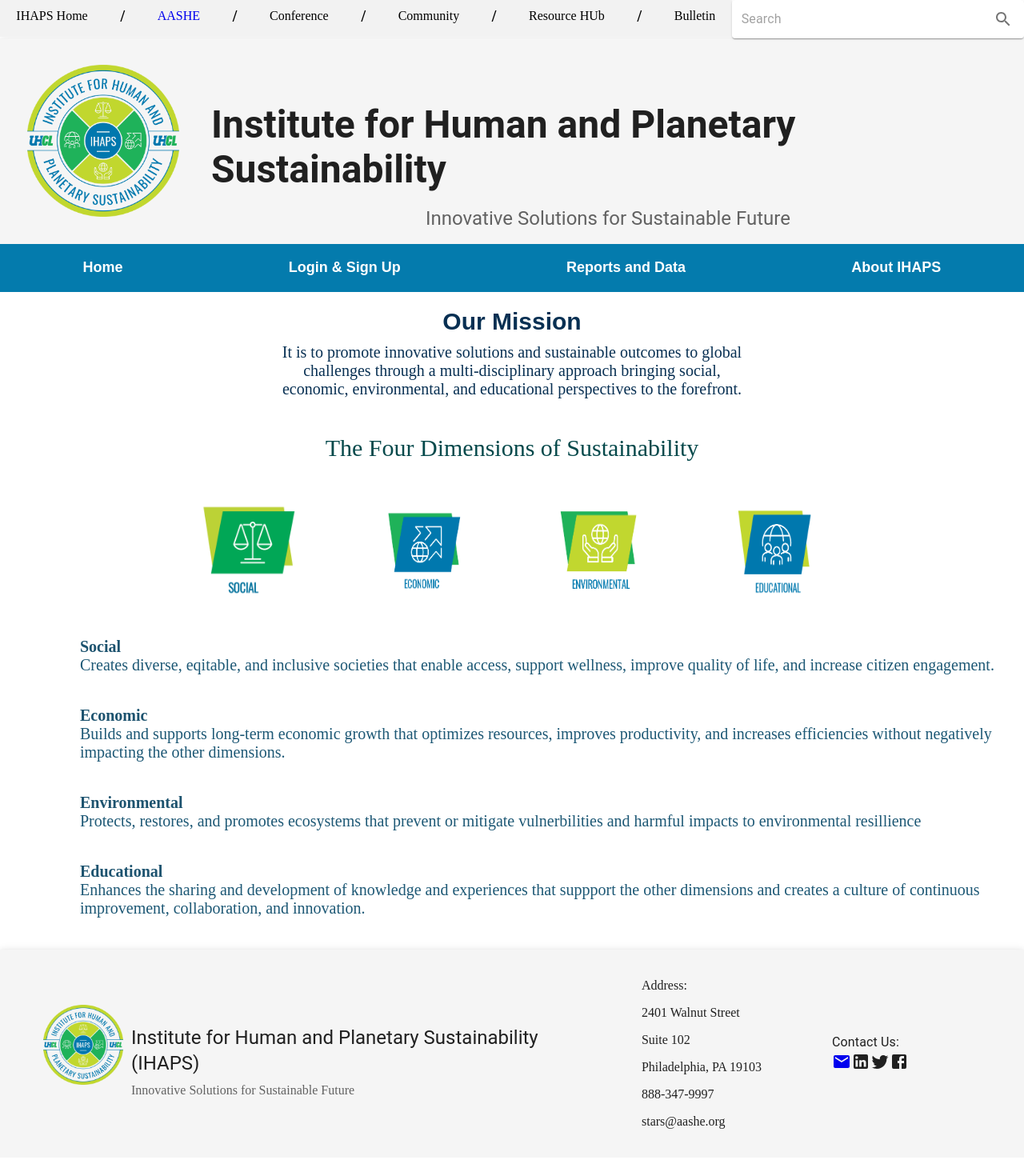
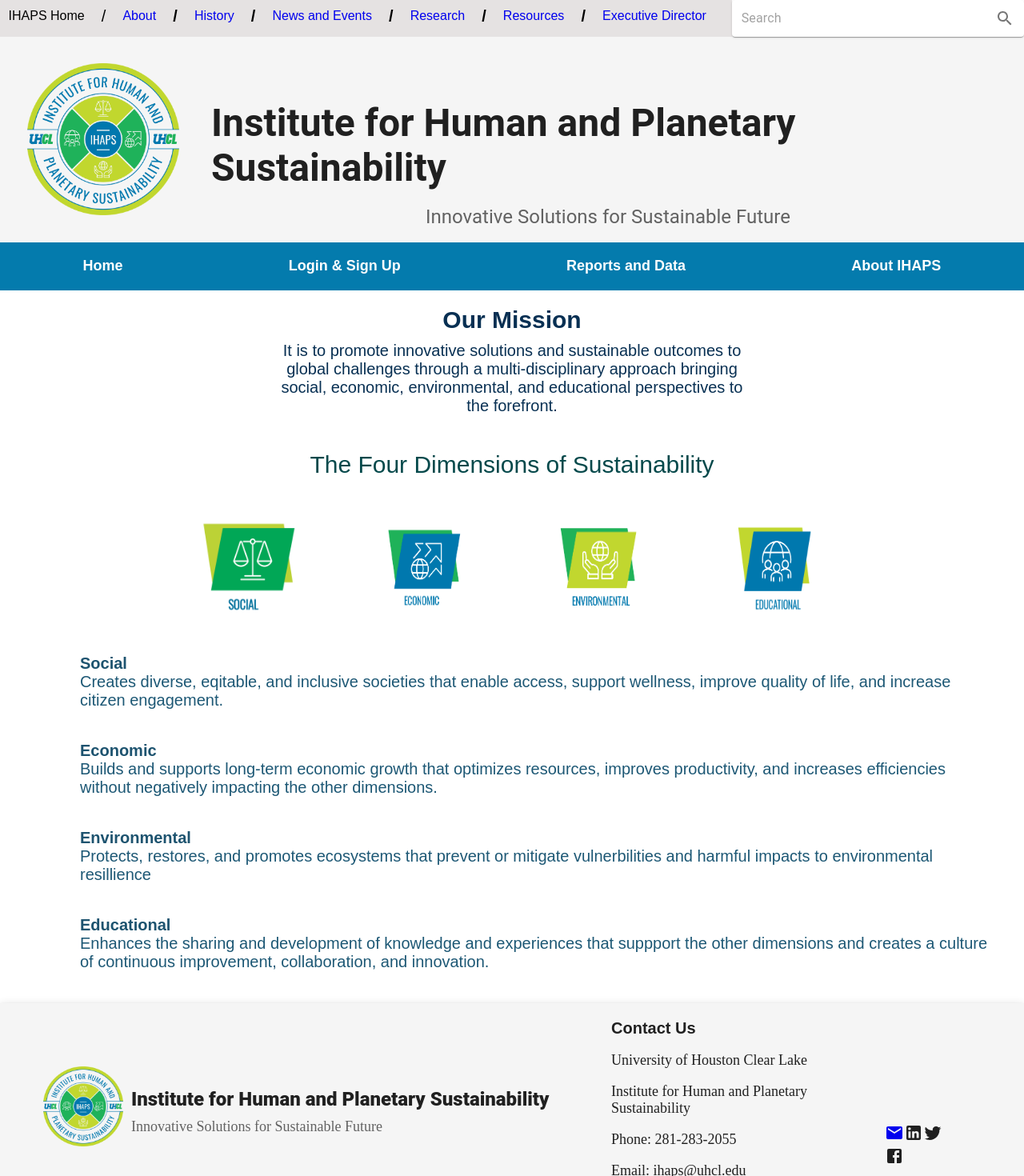
Before and after one commit to sdpreddy1998/IHAPS, a React (Create React App) app in the folder IHAPS-master/: page /#/ in a window 1280 px wide. Shown: the top 1470 px of the page at 80% size. Before the commit the page ends 1447 px from the top, so only its background shows below. Built offline with nearby package versions, Linux system fonts and the light colour scheme.

Commit message:
few changes

```diff
--- a/IHAPS-master/src/App.css
+++ b/IHAPS-master/src/App.css
@@ -26,7 +26,8 @@
 .footer-row{
   display: flex;
   justify-content: space-between;
-  margin:20px
+  margin:20px;
+  font-size: large;
 }
 .logo-footer{
 	position:relative;
@@ -104,6 +105,7 @@
   width: 30em;
   text-align: center;
   justify-content: center;
+  font-family: sans-serif;
 }
 .Sustanability_heading{
   margin-top: 45px;
@@ -112,6 +114,7 @@
   color: rgb(5,73,75);
   display: flex;
   justify-content: center;
+  font-family: sans-serif;
 }
 .center-images{
 display: flex;
@@ -132,11 +135,13 @@
 .content_heading{
   color:#1D536F;
   font-size: 20px;
-  font-weight: 550;
+  font-weight: 800;
+  font-family: sans-serif;
 }
 .content_matter{
   color:#1d5875;
   font-size:20px;
+  font-family:sans-serif;
 }
 .back-button{
   display: flex;
@@ -307,6 +312,9 @@
 .appbar-row{
   display: flex;
   flex-direction: row;
+  font-size: 20px;
+  font-family: sans-serif;
+  font-weight: 800;
 }
 .navbar {
   background-color: #333;
@@ -327,7 +335,6 @@
   cursor: pointer;
   font-size: 16px;
   font-weight: bold;
-  color:aqua;
   text-align: center;
   padding: 14px 16px;
   font-family: sans-serif;
@@ -391,13 +398,14 @@
 .top-app-bar{
   width:80%;
   height:46px;
-  background-color: rgb(242,242,242);
+  background-color: rgb(229, 226, 226);
 }
 .Top-bar-list {
   list-style-type: none;
   margin: 0;
   padding: 0;
   overflow: hidden;
+  font-family: sans-serif;
   display: flex;
   justify-content: space-around;
   align-items: center;
@@ -407,12 +415,18 @@
   list-style-type: none;
   margin: 0;
   padding: 0;
-  height:40px;
+  height:100px;
+  font-size:1px;
   overflow: hidden;
-  background-color:#b2f013;
+  background-color:#215f80;
   font-family: sans-serif;
   display: flex;
   justify-content: space-around;
+}
+.contact {
+  font-size: 20px;
+  font-family: sans-serif;
+  font-weight: 800;
 }
 li{
   cursor: pointer;
--- a/IHAPS-master/src/App.js
+++ b/IHAPS-master/src/App.js
@@ -1,5 +1,3 @@
-
-
 import React from "react";
 import { Route, Routes } from 'react-router-dom';
 import WorkGroups from "./WorkGroups";
@@ -25,12 +23,11 @@
 import Register from "./Register"
 import "./App.css";
 import Workgroupsreport from "./Workgroupsreport"
-
-
 const RoutesApp = () => {
   return (
       <Routes basename='/index.html'>
         <Route path="/"  element={<Home/>}/>
+        <Route path="/Participation" element={<Participation/>}/>
         <Route path="/WorkGroups" element={<WorkGroups/>}/>
         <Route path="/Curriculum" element={<Curriculum/>}/>
         <Route path="/Academiccourse"  element={<Academiccourse/>}/>
@@ -46,9 +43,8 @@
         <Route path="/FacultySusResearchService" element={<FacultySusResearchService/>}/>
         <Route path="/ResearchandScholorship" element={<ResearchandScholorship/>}/>
         <Route path="/FoodAndWaste" element={<FoodAndWaste/>}/>
-        <Route path="SusFoodandBeverage" element={<SusFoodandBeverage/>}/>
+        <Route path="/SusFoodandBeverage" element={<SusFoodandBeverage/>}/>
         <Route path="/AirAndTransportation" element={<AirandTransportation/>}/>
-        <Route path="/Participation" element={<Participation/>}/>
         <Route path="/Login" element={<Login/>}/>
         <Route path="/Register" element={<Register/>}/>
         <Route path="/Workgroupsreport" element={<Workgroupsreport/>}/>
--- a/IHAPS-master/src/Footer.js
+++ b/IHAPS-master/src/Footer.js
@@ -16,8 +16,8 @@
                             <img src={Logo} target="blank" className="logo-footer" />
                         </Typography>
                         <div classname="appbar-row">
-                            <Typography component="h1" variant="h5" color="textPrimary" gutterBottom style={{ textAlign: "left", marginTop: 35, marginLeft: 20,width:"700px" }}>
-                                Institute for Human and Planetary Sustainability (IHAPS)
+                            <Typography component="h1" variant="h5" color="textPrimary" gutterBottom style={{ textAlign: "left",marginTop: 35, fontWeight:"800",marginLeft: 20,width:"700px" }}>
+                                Institute for Human and Planetary Sustainability
                             </Typography>
                             <Typography align="center" variant="h7" color="textSecondary" paragraph style={{ textAlign: "left", marginLeft: 20 }}>
                                 Innovative Solutions for Sustainable Future
@@ -26,19 +26,21 @@
                     </div>
                     <div style={{ marginRight: 50 }}>
                         <Typography variant="h7" color="textPrimary" >
-                            <p>Address:</p>
-                            <p>2401 Walnut Street</p>
-                            <p>Suite 102</p>
-                            <p> Philadelphia, PA 19103</p>
-                            <p> 888-347-9997</p>
-                            <p> stars@aashe.org</p>
+                            <div class="contact">
+                                Contact Us
+                            </div>
+                            <p>University of Houston Clear Lake</p>
+                            <p>Institute for Human and Planetary Sustainability</p>
+                            <p> Phone: 281-283-2055</p>
+                            <p>Email: ihaps@uhcl.edu</p>
+
                         </Typography>
                     </div>
-                    <div style={{marginRight:100,cursor:"pointer"}}>
+                    <div style={{marginTop: 100,cursor:"pointer",marginRight:50}}>
                         <Typography>
-                            Contact Us:
+
                         </Typography>
-                        <a href="https://google.com" >
+                        <a href="mailto:ihaps@uhcl.edu" target={'blank'} >
                         <EmailIcon />
                         </a>
                         <LinkedInIcon />
--- a/IHAPS-master/src/Home.js
+++ b/IHAPS-master/src/Home.js
@@ -13,9 +13,6 @@
 import Navigationbar from './Navigationbar';
 import Topappbar from './Topappbar';
 function Home() {
-  const handleClick = () => {
-    window.location='/';
-  }
   const content = [
     {
       heading: "Social",
@@ -92,5 +89,4 @@
     </div>
   );
 }
-
 export default Home;
--- a/IHAPS-master/src/Participation.js
+++ b/IHAPS-master/src/Participation.js
@@ -9,9 +9,7 @@
 import { AppBar, Typography, Toolbar } from '@mui/material'
 import Topappbar from './Topappbar';
 import Navigationbar from './Navigationbar';
-
 function Participation() {
-
     return (
         <div className="main_container" style={{ backgroundColor: "white" }}>
             <Topappbar/>
--- a/IHAPS-master/src/Searchbar.js
+++ b/IHAPS-master/src/Searchbar.js
@@ -13,7 +13,7 @@
         this.onSearchClick = this.onSearchClick.bind(this);
     };
     onSearchClick(event) => {
-        let url = 'http://localhost:3000/search' + encodeURI(this.state.search) + '&json=1';
+        let url = 'http://google.com' + encodeURI(this.state.search) + '&json=1';
         axios.get(url)
             .then(response => {
                 let data = {
--- a/IHAPS-master/src/Topappbar.js
+++ b/IHAPS-master/src/Topappbar.js
@@ -19,13 +19,15 @@
             <div style={{display:"flex",flexDirection:"row"}}>
                 <div className='top-app-bar'>
                     <ul className="Top-bar-list">
-                        <li onClick={handleIHAPSHome}>IHAPS Home</li><span style={{ fontWeight: 800, fontSize: 20 }}>&#47;</span>
-                        <a href="https://www.aashe.org/" target="blank" style={{textDecoration:"none"}}><li>AASHE</li></a><span style={{ fontWeight: 800, fontSize: 20 }}>&#47;</span>
-                        <li>Conference</li><span style={{ fontWeight: 800, fontSize: 20 }}>&#47;</span>
-                        <li>Community</li><span style={{ fontWeight: 800, fontSize: 20 }}>&#47;</span>
-                        <li>Resource HUb</li><span style={{ fontWeight: 800, fontSize: 20 }}>&#47;</span>
-                        <li>Bulletin</li>
+                        <li onClick={handleIHAPSHome}>IHAPS Home</li><span style={{ fontWeight: 80, fontSize: 20 }}>&#47;</span>
+                        <a href="https://www.uhcl.edu/sustainability/about/" target="blank" style={{textDecoration:"none"}}><li>About</li></a><span style={{ fontWeight: 800, fontSize: 20 }}>&#47;</span>
+                        <a href="https://www.uhcl.edu/sustainability/history/" target="blank" style={{textDecoration:"none"}}><li>History</li></a><span style={{ fontWeight: 800, fontSize: 20 }}>&#47;</span>
+                        <a href="https://www.uhcl.edu/sustainability/news-events/" target="blank" style={{textDecoration:"none"}}><li>News and Events</li></a><span style={{ fontWeight: 800, fontSize: 20 }}>&#47;</span>
+                        <a href="https://www.uhcl.edu/sustainability/research-grant/" target="blank" style={{textDecoration:"none"}}><li>Research</li></a><span style={{ fontWeight: 800, fontSize: 20 }}>&#47;</span>
+                        <a href="https://www.uhcl.edu/sustainability/resources" target="blank" style={{textDecoration:"none"}}><li>Resources</li></a><span style={{ fontWeight: 800, fontSize: 20 }}>&#47;</span>
+                        <a href="https://www.uhcl.edu/sustainability/about/executive-director" target="blank" style={{textDecoration:"none"}}><li>Executive Director</li></a><span style={{ fontWeight: 800, fontSize: 20 }}/>
                     </ul>
+
 
                 </div>
                 <Paper
@@ -38,7 +40,7 @@
                         inputProps={{ 'aria-label': 'search' }}
                     />
 
-                    <IconButton type="submit" sx={{ p: '10px' }} aria-label="search">
+                    <IconButton type="submit" sx={{ p: '10x' }} aria-label="search">
                         <SearchIcon />
                     </IconButton>
                 </Paper>
```
Also changed, not shown: IHAPS-master/src/Navigationbar.js (+20 -8 lines).
